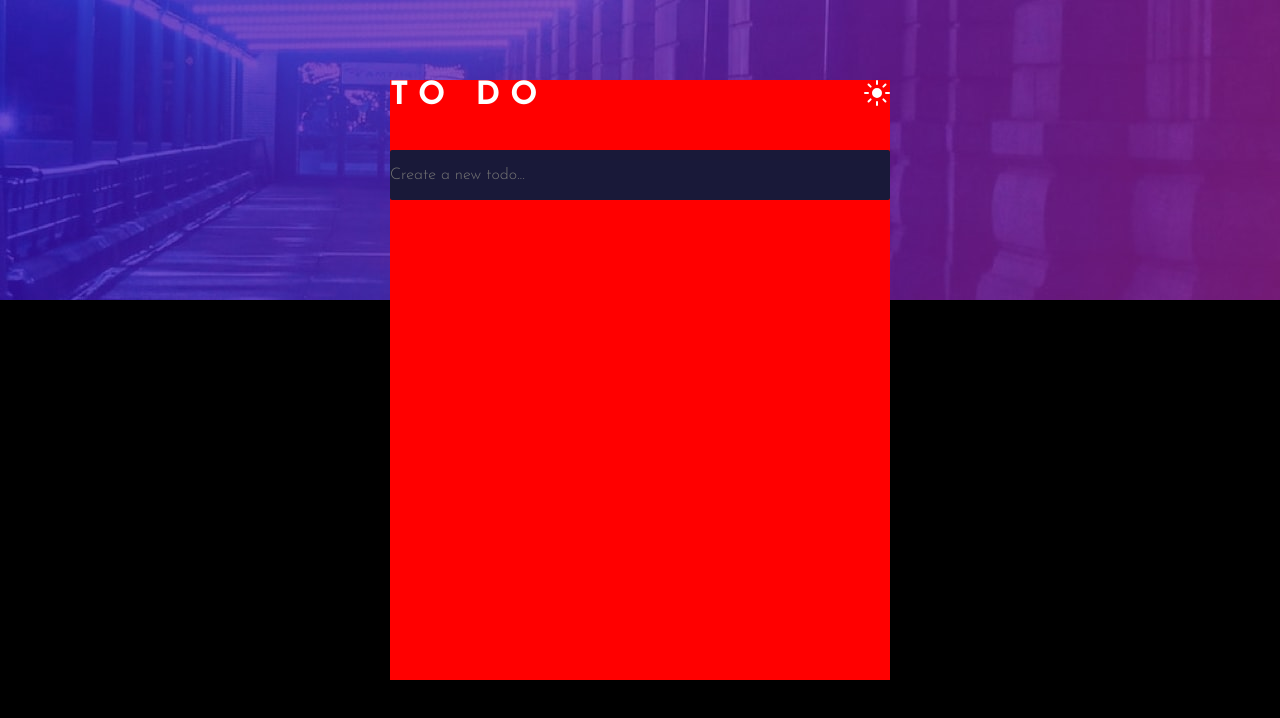
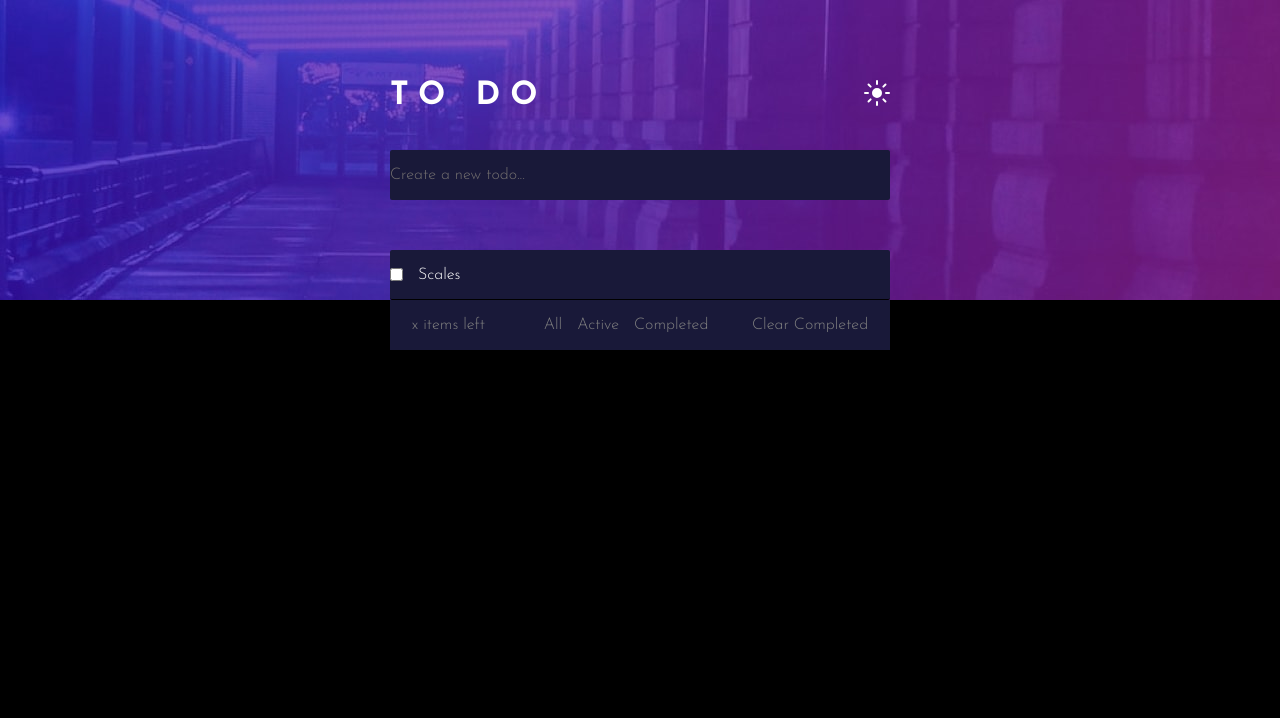
Before and after one commit to Zahra-Alanchari/todo-list, a React (Vite) app: page / in a window 1280 px wide. Shown: the top 718 px of the page. Built offline with nearby package versions, Linux system fonts and the light colour scheme.

Commit message:
complemented file structure

```diff
--- a/src/App.jsx
+++ b/src/App.jsx
@@ -1,6 +1,8 @@
 import desktopImage from "../images/bg-desktop-dark.jpg";
+import Button from "./components/button";
 import Header from "./components/header";
 import NewTodo from "./components/new-todo";
+import TodoList from "./components/todoList";
 {
   /* <img src={desktopImage} alt="background-image" /> */
 }
@@ -10,6 +12,8 @@ export default function App() {
       <div className="main-box">
         <Header />
         <NewTodo />
+        <TodoList/>
+        <Button/>
       </div>
     </div>
   );
--- /dev/null
+++ b/src/components/button.jsx
@@ -0,0 +1,15 @@
+export default function Button() {
+  return (
+    <div className="main-button">
+      <div>
+        <button>x items left</button>
+      </div>
+      <div className="btn2">
+        <button>All</button>
+        <button>Active</button>
+        <button>Completed</button>
+      </div>
+      <div><button>Clear Completed</button></div>
+    </div>
+  );
+}
--- a/src/components/new-todo.jsx
+++ b/src/components/new-todo.jsx
@@ -6,6 +6,10 @@ export default function NewTodo() {
         type="text"
         placeholder="Create a new todo..."
       />
+      {/* <input  type="checkbox" id="1" name="1" /> */}
+      {/* <label for="1">
+      <input className="creat-todo" type="text" placeholder="Create a new todo..."  />
+      </label> */}
     </div>
   );
 }
--- /dev/null
+++ b/src/components/todoList.jsx
@@ -0,0 +1,20 @@
+export default function TodoList() {
+  return (
+    <div className="todolist">
+      <ul className="main-list">
+        <li className="list">
+          <input type="checkbox" id="1" name="1" />
+          <label for="1">Scales</label>
+        </li>
+      </ul>
+    </div>
+  );
+}
+
+
+
+
+{/* <input type="checkbox"  onChange={()=>onToggle(item.id)} />
+        <span style={item.packed ? { textDecoration: "line-through" } : {}}>
+          {item.quantity} {item.description}
+        </span> */}
--- a/src/index.css
+++ b/src/index.css
@@ -29,7 +29,7 @@
   background-color: transparent;
 }
 .main-box {
-  background-color: red;
+  /* background-color: red; */
   width: 500px;
   height: 600px;
   position: absolute;
@@ -45,7 +45,6 @@
   transform: translatex(-100%);
 }
 .main-header {
-  /* overflow: hidden; */
   background-color: black;
   background-color: transparent;
   height: 50px;
@@ -56,6 +55,54 @@
   width: 500px;
   height: 50px;
   border-radius: 2px;
-  /* border: 0; */
   background-color: rgb(25, 25, 57);
 }
+.creat-todo::placeholder{
+  color: rgb(116, 112, 112);
+}
+li{
+  list-style-type: none;
+}
+.main-list{
+  margin-top: 10%;
+  background-color: rgb(25, 25, 57);
+  border-radius: 10px;
+}
+.list{
+  background-color: rgb(25, 25, 57);
+  color: white;
+  height: 50px;
+  display: flex;
+  align-items:center;
+  border-bottom: 1px solid black;
+  border-radius: 2px;
+
+}
+input[placeholder]{
+  color: white;
+}
+.list label{
+  margin: 15px;
+}
+.check{
+  color: red;
+}
+.main-button{
+  background-color: rgb(25, 25, 57);
+  display: flex;
+  justify-content: space-around;
+  height: 50px;
+  align-items: center;
+}
+.main-button button{
+  background-color: transparent;
+  color: gray;
+  cursor: pointer;
+}
+.main-button button:hover{
+  color: rgb(16, 16, 221);
+}
+.btn2 button {
+  margin-left: 15px;
+
+}
```
Also changed, not shown: 1 other file (tests, documents, lock files or other folders).
